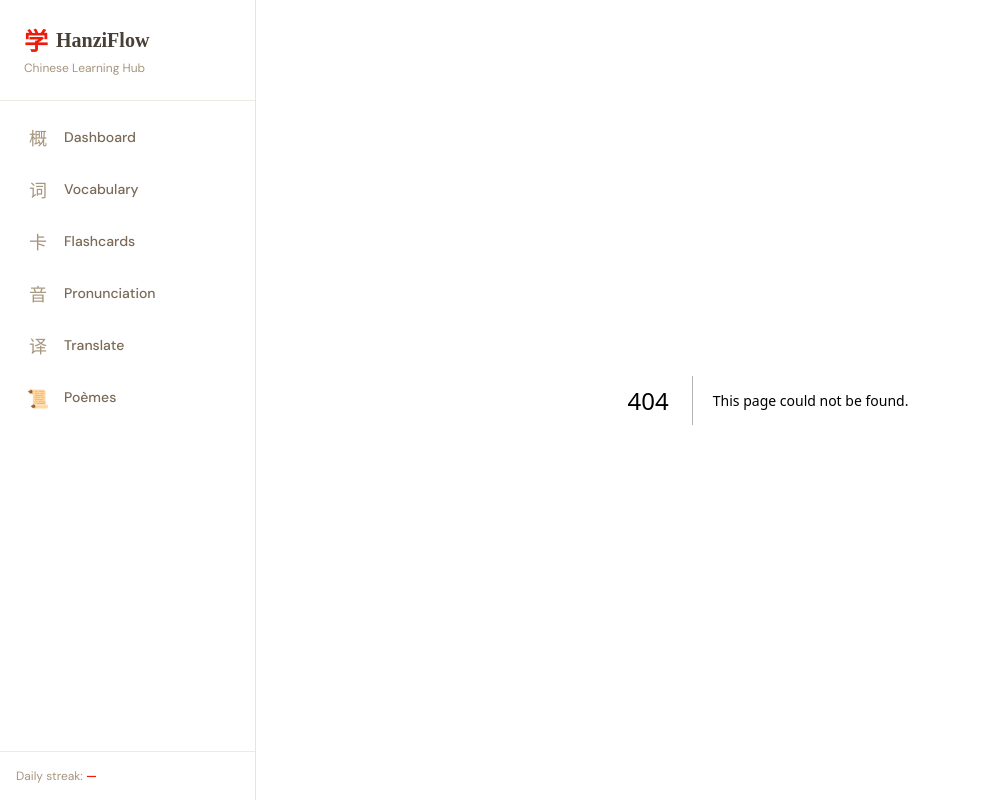
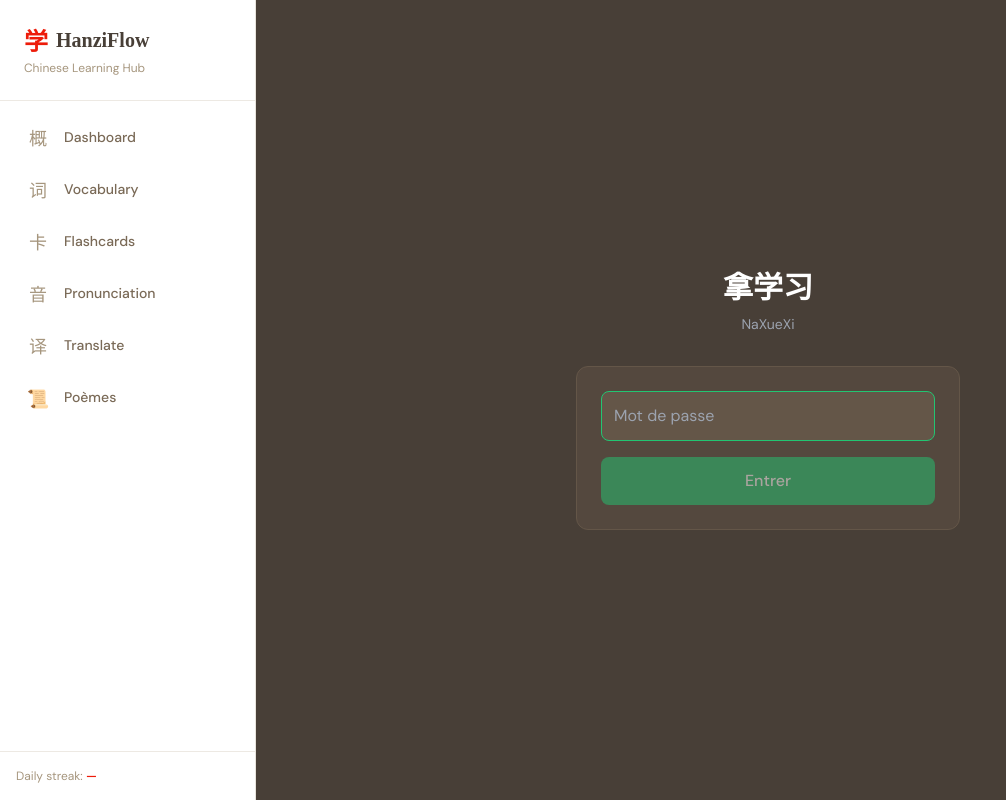
Before and after one commit to Nassau007/naxuexi, a Next.js app: page /login in a window 1280 px wide. Before the commit this address had no page. Shown: the whole page, without its empty margins (0-1006 px from the left). Built offline with nearby package versions, Linux system fonts and the light colour scheme.

Commit message:
Add password protection with 14-day cookie

```diff
--- /dev/null
+++ b/src/app/api/auth/route.ts
@@ -0,0 +1,25 @@
+// src/app/api/auth/route.ts
+import { NextResponse } from 'next/server';
+
+export const dynamic = 'force-dynamic';
+
+export async function POST(req: Request) {
+  const { password } = await req.json();
+
+  if (!password || password !== process.env.SITE_PASSWORD) {
+    return NextResponse.json({ error: 'Mot de passe incorrect' }, { status: 401 });
+  }
+
+  const response = NextResponse.json({ ok: true });
+
+  // Set cookie that expires in 14 days
+  response.cookies.set('naxuexi_auth', password, {
+    httpOnly: true,
+    secure: true,
+    sameSite: 'lax',
+    path: '/',
+    maxAge: 60 * 60 * 24 * 14, // 14 days
+  });
+
+  return response;
+}
--- /dev/null
+++ b/src/app/login/page.tsx
@@ -0,0 +1,68 @@
+'use client';
+
+// src/app/login/page.tsx
+
+import { useState } from 'react';
+import { useRouter } from 'next/navigation';
+
+export default function LoginPage() {
+  const [password, setPassword] = useState('');
+  const [error, setError] = useState('');
+  const [loading, setLoading] = useState(false);
+  const router = useRouter();
+
+  async function handleSubmit(e: React.FormEvent) {
+    e.preventDefault();
+    setError('');
+    setLoading(true);
+
+    const res = await fetch('/api/auth', {
+      method: 'POST',
+      headers: { 'Content-Type': 'application/json' },
+      body: JSON.stringify({ password }),
+    });
+
+    if (res.ok) {
+      router.push('/');
+    } else {
+      setError('Mot de passe incorrect.');
+    }
+    setLoading(false);
+  }
+
+  return (
+    <div className="min-h-screen bg-ink-900 flex items-center justify-center p-6">
+      <div className="w-full max-w-sm">
+        <div className="text-center mb-8">
+          <h1 className="text-3xl font-bold text-white mb-2">拿学习</h1>
+          <p className="text-gray-400 text-sm">NaXueXi</p>
+        </div>
+
+        <div className="p-6 rounded-xl border border-ink-700 bg-ink-800">
+          <form onSubmit={handleSubmit} className="space-y-4">
+            <input
+              type="password"
+              placeholder="Mot de passe"
+              value={password}
+              onChange={(e) => setPassword(e.target.value)}
+              autoFocus
+              className="w-full p-3 rounded-lg bg-ink-700 text-white border border-ink-600 focus:outline-none focus:border-jade-500"
+            />
+
+            {error && (
+              <p className="text-vermillion-500 text-sm">{error}</p>
+            )}
+
+            <button
+              type="submit"
+              disabled={loading || !password}
+              className="w-full py-3 bg-jade-500 text-white rounded-lg font-medium hover:opacity-90 disabled:opacity-50"
+            >
+              {loading ? 'Connexion...' : 'Entrer'}
+            </button>
+          </form>
+        </div>
+      </div>
+    </div>
+  );
+}
```
Also changed, not shown: src/middleware.ts (added, +55 -0 lines).
